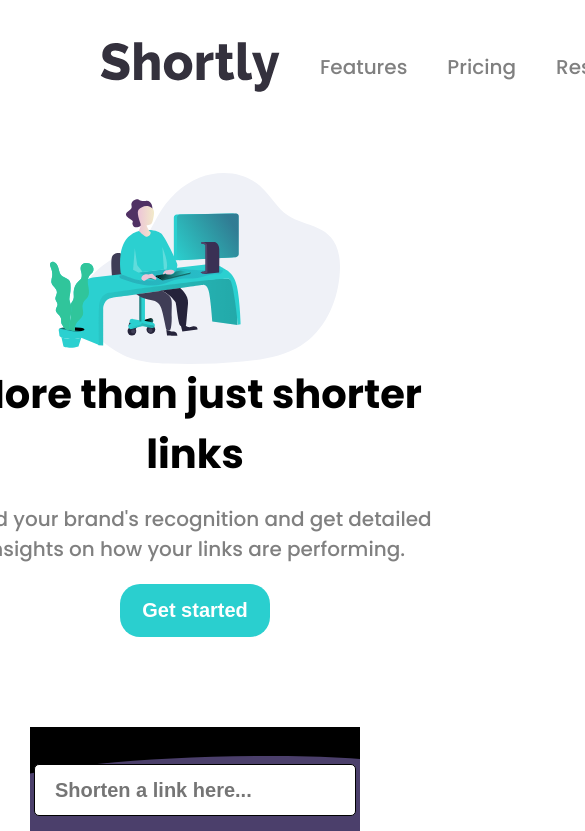
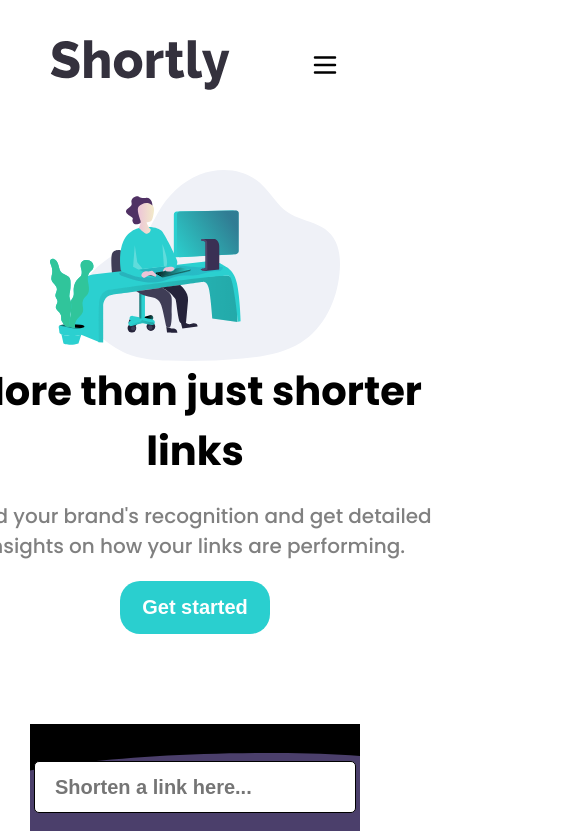
Before and after one commit to yassineboukhla/url-shorten-react, a React (Create React App) app: page / in a window 390 px wide. Shown: the top 831 px of the page, 585 px wide, since content can reach past the window. Built offline with nearby package versions, Linux system fonts and the light colour scheme.

Commit message:
Header responsive done!

```diff
--- a/package.json
+++ b/package.json
@@ -8,6 +8,7 @@
     "@testing-library/user-event": "^13.5.0",
     "react": "^18.2.0",
     "react-dom": "^18.2.0",
+    "react-icons": "^4.7.1",
     "react-scripts": "5.0.1",
     "web-vitals": "^2.1.4"
   },
--- a/src/Components/Header/Header.js
+++ b/src/Components/Header/Header.js
@@ -1,6 +1,7 @@
 import React from "react";
 import styles from "./Header.module.css";
 import logo from "./images/logo.svg";
+import { HiOutlineMenu } from "react-icons/hi";
 function Header() {
   return (
     <div className={styles.header}>
@@ -12,11 +13,11 @@
           <li>Resources</li>
         </ul>
       </div>
-
       <div className={styles.header_auth}>
         <button className={styles.btn_login}>Login</button>
         <button className={styles.btn_signup}>Sign Up</button>
       </div>
+      <HiOutlineMenu className={styles.header_menu_icon} />
     </div>
   );
 }
--- a/src/Components/Header/Header.module.css
+++ b/src/Components/Header/Header.module.css
@@ -56,6 +56,9 @@
 .btn_login:hover {
   color: black;
 }
+.header_menu_icon {
+  display: none;
+}
 /* Media Query */
 @media only screen and (max-width: 1224px) {
   .header {
@@ -69,3 +72,21 @@
     white-space: nowrap;
   }
 }
+
+@media only screen and (max-width: 1024px) {
+  .header {
+    gap: 80px;
+    padding-inline: 50px;
+  }
+  .header_list {
+    display: none;
+  }
+  .header_auth {
+    display: none;
+  }
+  .header_menu_icon {
+    display: inherit;
+    width: 40px;
+    height: 40px;
+  }
+}
```
Also changed, not shown: 1 other file (tests, documents, lock files or other folders).
